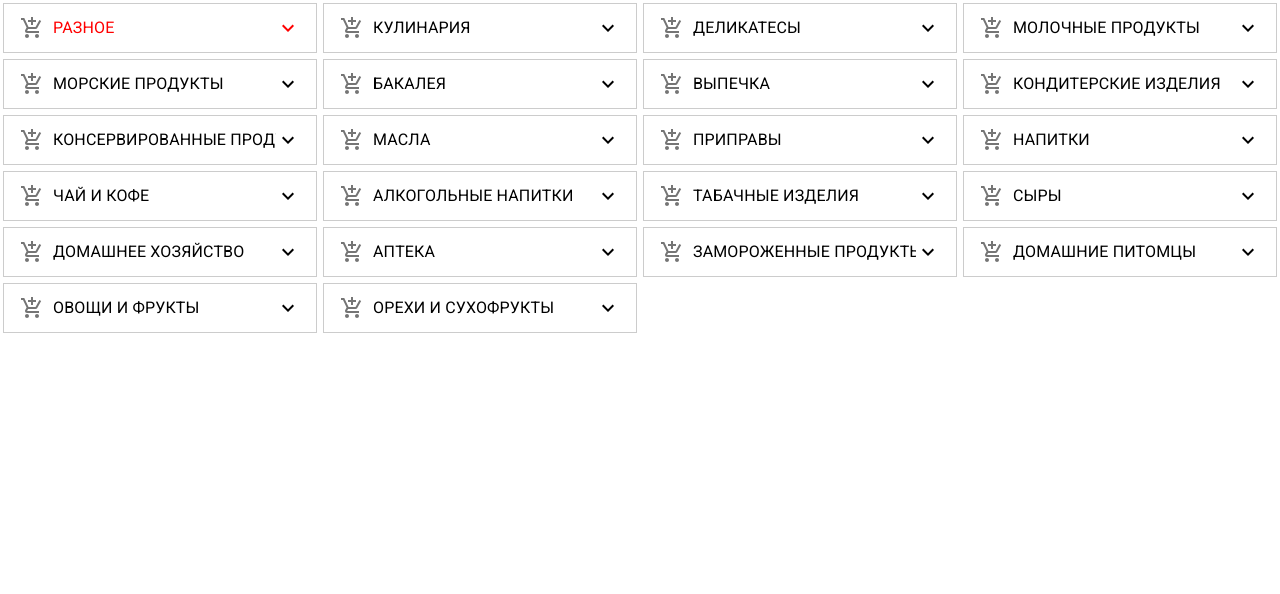
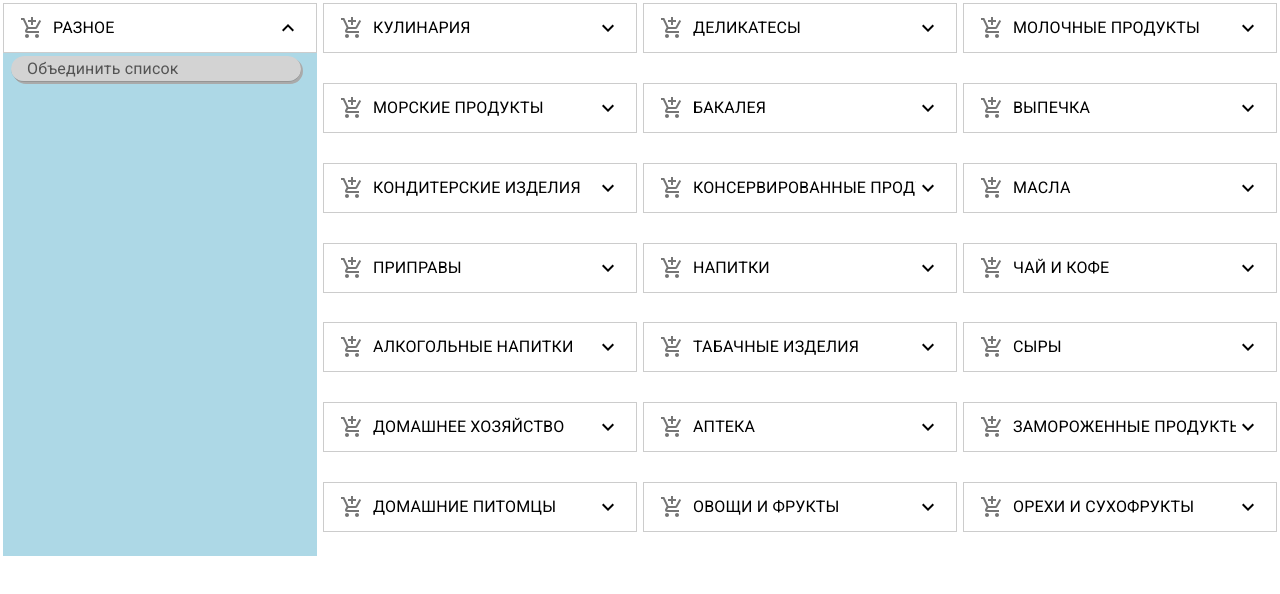
Before and after one commit to kobrynovych/React_Drag_and_Drop, a React (Create React App) app: page / in a window 1280 px wide. Shown: the top 594 px of the page. Built offline with nearby package versions, Linux system fonts and the light colour scheme.

Commit message:
add one group

```diff
--- a/src/App.css
+++ b/src/App.css
@@ -21,7 +21,7 @@ body {
   display: grid;
   /* grid-template-columns: repeat(auto-fit, minmax(300px, 1fr)); */
   /* grid-template-columns: repeat(auto-fit, minmax(300px, 1fr)); */
-  grid-template-columns: 3fr 1fr;
+  grid-template-columns: 1fr 3fr;
 }
 
 .columns {
@@ -68,7 +68,7 @@ body {
   /* background-color: rgb(112, 112, 112)!important; */
   background-color: lightgreen!important;
   box-shadow: 0px 0px 2px rgb(8, 58, 30), 0px 0px 10px MediumSeaGreen;
-  /* box-shadow: 0px 0px 2px rgb(189, 255, 217), 0px 0px 10px MediumSeaGreen; */
+  /* box-shadow: 0px 0px 2px rgb(160, 160, 255), 0px 0px 10px MediumSeaGreen; */
 }
 
 .item span::first-letter {
--- a/src/App.js
+++ b/src/App.js
@@ -104,15 +104,14 @@ function App() {
   return (
     <DragDropContext onDragEnd={onDragEnd} onDragStart={onDragStart} >
       <div className="app">
-        <Droppable
+        {/* <Droppable
           droppableId="all-droppables"
           // direction="horizontal"
           // direction="vertical"
-
           type="column"
         >
           {(provided, snapshot) => {
-            debugger
+            // debugger
             return (
             <div
               className="columns"
@@ -129,7 +128,62 @@ function App() {
               {provided.placeholder}
             </div>
           )}}
+        </Droppable> */}
+        <div className="columns_wrap">
+          <div>
+            <Droppable
+              droppableId="all-droppables1"
+              // direction="horizontal"
+              // direction="vertical"
+              type="column"
+            >
+              {(provided, snapshot) => {
+                // debugger
+                return (
+                <div
+                  className="columns"
+                  {...provided.droppableProps}
+                  ref={provided.innerRef}
+                >
+                  {state.columnOrder.map((columnId, index) => (<React.Fragment key={columnId}>
+                    {columnId === 'разное' && (<Column
+                        // key={columnId}
+                        columnId={columnId}
+                        column={state.columns[columnId]}
+                        index={index}
+                      />)}</React.Fragment>
+                    ))}
+                  {provided.placeholder}
+                </div>
+              )}}
+            </Droppable>
+          </div>
+        <Droppable
+          droppableId="all-droppables"
+          // direction="horizontal"
+          // direction="vertical"
+          type="column"
+        >
+          {(provided, snapshot) => {
+            // debugger
+            return (
+            <div
+              className="columns"
+              {...provided.droppableProps}
+              ref={provided.innerRef}
+            >
+              {state.columnOrder.map((columnId, index) => (<React.Fragment key={columnId}>
+                {columnId !== 'разное' && (<Column
+                  // key={columnId}
+                  column={state.columns[columnId]}
+                  index={index}
+                />)}</React.Fragment>
+              ))}
+              {provided.placeholder}
+            </div>
+          )}}
         </Droppable>
+        </div>
       </div>
     </DragDropContext>
   );
--- a/src/components/Column.js
+++ b/src/components/Column.js
@@ -19,8 +19,10 @@ const styleColumnWrap = () => {
 
 
 
-const Column = React.memo(function Column({ column, index }) {
-    const [open, setOpen] = useState(false);
+const Column = React.memo(function Column({ column, index, columnId = null }) {
+    const openStart = columnId === 'разное' ? true : false;
+    // const [open, setOpen] = useState(false);
+    const [open, setOpen] = useState(openStart);
     const [isHover, setIsHover] = useState(false);
 
     const useStyles = makeStyles((theme) => ({
@@ -32,7 +34,13 @@ const Column = React.memo(function Column({ column, index }) {
         border: '1px solid #ccc',
         // padding: '11px',
         // backgroundColor: styleHover && 'red!important',
-        backgroundColor: isHover ? '' : 'rgb(189, 255, 217)!important',
+        // backgroundColor: isHover ? '' : 'rgb(189, 255, 217)!important',
+        // backgroundColor: isHover ? '' : '#fff!important',
+        backgroundColor: isHover ? '' : open ? '#fff!important' : 'rgb(189, 255, 217)!important',
+
+        // backgroundColor: columnId === 'разное' && '#fff!important',
+        transition: 'background .7s',
+
 
 
         // '&:hover': {backgroundColor: 'lightgreen'},
@@ -61,6 +69,8 @@ const Column = React.memo(function Column({ column, index }) {
       },
       ItemList_wrap: {
         backgroundColor: 'lightblue',
+        transition: ' .7s',
+
         // paddingTop: '3px',          // dont work only (+ItemList_wrap2)
         // height: '40px',
         // display: 'dlock!important',
@@ -106,7 +116,8 @@ const Column = React.memo(function Column({ column, index }) {
       return {
       // background: isDraggingOver ? 'lightblue!important' : 'lightgrey!important',
       // background: isDraggingOver ? 'lightblue' : 'lightgrey',
-      background: isDraggingOver ? 'lightblue' : '#fff',
+      // background: isDraggingOver ? 'lightblue' : '#fff',
+      background: isDraggingOver ? 'rgb(160, 160, 255)' : '#fff',
       // height: isDraggingOver && '200px',
       // top: isDraggingOver && '-50px',
       // height: isDraggingOver && '50px',
@@ -125,16 +136,26 @@ const Column = React.memo(function Column({ column, index }) {
   //     data-rbd-draggable-context-id: "1"
   //     data-rbd-draggable-id: "разное"
 
-  const getListStyleAll = (el) => {
-    debugger
-    if (el['data-rbd-draggable-id'] === 'разное') {
-      return {
-        backgroundColor: 'red!important',
-        color: 'red',
-        // height: '200px'
-      }
-    }
-  }
+  // const getListStyleAll = (el) => {
+  //   // debugger
+  //   if (el['data-rbd-draggable-id'] === 'разное') {
+  //     return {
+  //       backgroundColor: 'red!important',
+  //       color: 'red!important',
+  //       // height: '200px'
+  //     }
+  //   }
+  //   return {};
+  // }
+
+  // const getListStyleAll = (el) => {
+  //   debugger
+  //   if (el === 'разное') {
+  //     setOpen(true);
+  //   }
+  //   return {};
+  // }
+
     return (
       <Draggable draggableId={column.id} index={index}>
         {(provided, snapshot) => {
@@ -151,7 +172,11 @@ debugger
             // style={{
             //   backgroundColor: provided.isDragging ? 'green' : 'lightblue',
             // }}
-            style={getListStyleAll(provided.draggableProps)}
+            // style={getListStyleAll(provided.draggableProps)}
+            // style={getListStyleAll(provided.draggableProps['data-rbd-draggable-id'])}
+            // style={{
+            //   // color: provided.draggableProps['data-rbd-draggable-id'] === 'разное' ? 'green!important' : 'lightblue!important',
+            // }}
           >
               <ListItem button onClick={handleClick} {...provided.dragHandleProps} className={classes.title__wrap}
                 // onMouseOver={handleMouseOver(snapshot.isDraggingOver)}
@@ -175,8 +200,8 @@ debugger
                       setIsHover={setIsHover}
                     />
                 </ListMaterialUI>
+              </div>
               {/* </Collapse> */}
-              </div>
           </div>
           )}}
       </Draggable>
--- a/src/components/Item.js
+++ b/src/components/Item.js
@@ -11,12 +11,13 @@ const getStyle = ({ draggableStyle, virtualStyle, isDragging }) => {
 
     const result = {
       ...combined,
-      height: isDragging ? combined.height : combined.height - (grid * 3) ,
+      height: isDragging ? combined.height : combined.height - (grid*3) ,
       left: isDragging ? combined.left : combined.left + grid,
       width: isDragging
         ? draggableStyle.width
-        : `calc(${combined.width} - ${grid * 2}px)`,
-      marginBottom: grid,
+        : `calc(${combined.width} - ${grid * 3}px)`,
+      // marginBottom: grid,
+      marginBottom: `${grid*3}px`,
       // backgroundColor: '#aaa',
       backgroundColor: 'lightgrey',
       borderRadius: '15px',
--- a/src/components/ItemList.js
+++ b/src/components/ItemList.js
@@ -79,10 +79,10 @@ const ItemListApp = React.memo(function ItemList({ column, index, open, setIsHov
     const getListStyle = (isDraggingOver) => {
       // debugger
       if (!open && isDraggingOver) {
-        setIsHover(false)
+        setIsHover(false);
       }
       if (!open && !isDraggingOver) {
-        setIsHover(true)
+        setIsHover(true);
       }
 
       return {
@@ -90,6 +90,7 @@ const ItemListApp = React.memo(function ItemList({ column, index, open, setIsHov
       // background: isDraggingOver ? 'lightblue' : 'lightgrey',
       // background: isDraggingOver ? 'lightblue' : 'green',
       // background: isDraggingOver ? 'rgb(189, 255, 217)' : 'lightblue',
+      transition: 'background .7s',
       background: open ? isDraggingOver ? 'rgb(189, 255, 217)' : 'lightblue' : isDraggingOver ? 'rgb(189, 255, 217)' : 'transparent',
       // height: isDraggingOver && '200px',
       // top: isDraggingOver && '-50px',
@@ -131,7 +132,8 @@ const ItemListApp = React.memo(function ItemList({ column, index, open, setIsHov
               // height={500}
               height={sizeKim}
               itemCount={itemCount}
-              itemSize={60}
+              // itemSize={60}
+              itemSize={50}
               // width={300}
               outerRef={provided.innerRef}
               itemData={column.items}
```
